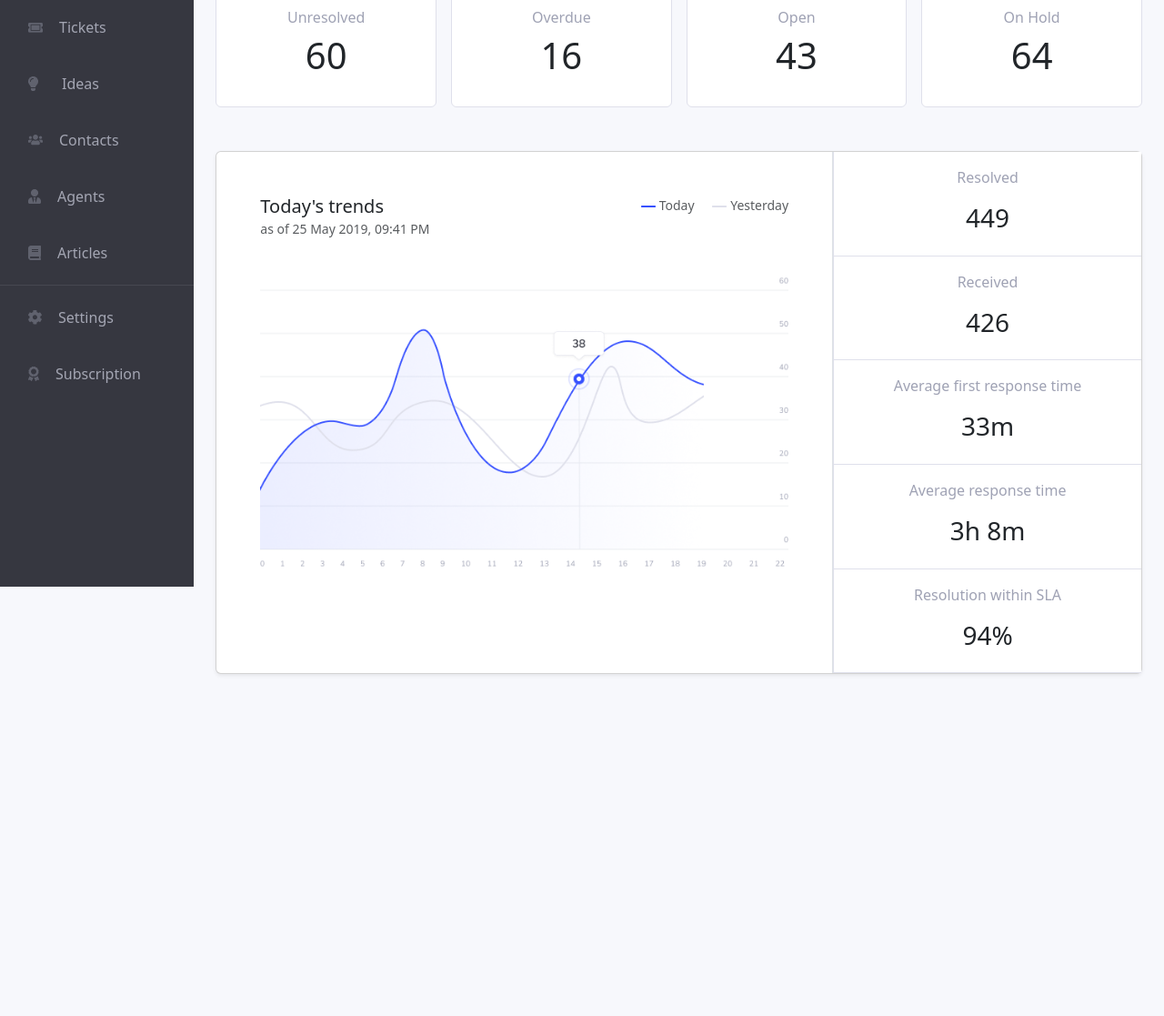
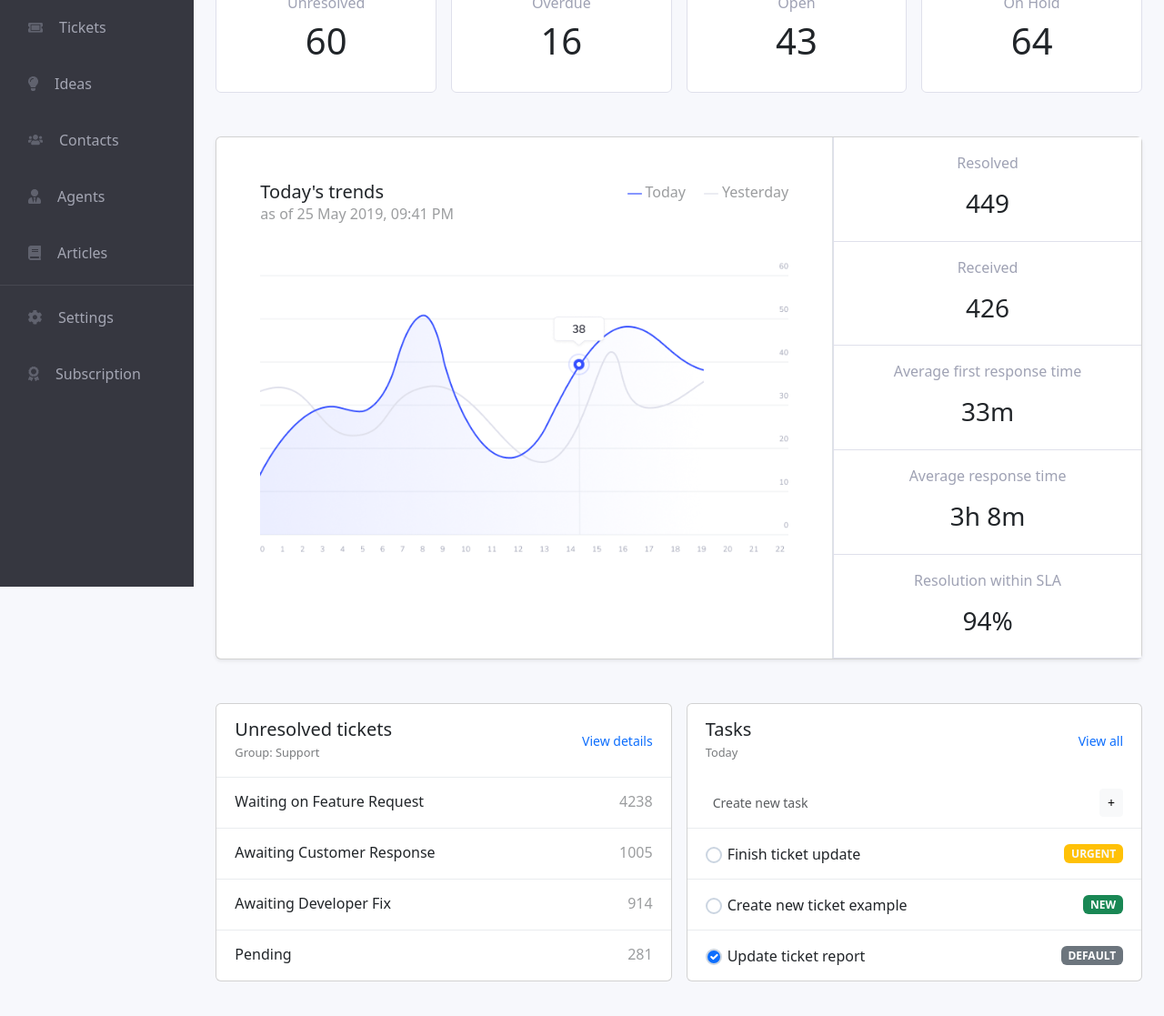
Before and after one commit to bzlatkov97/Bob-Zlatkov-inm320saa-a6-headless-cms, a website: page public/index.html in a window 1280 px wide. Shown: the part 155-1272 px from the top of the page at 91% size. Before the commit the page ends 936 px from the top, so only its background shows below. Drawn offline with nearby package versions, Linux system fonts and the light colour scheme; a web font is replaced by a local one.

Commit message:
My final assignment for INM320SAA

```diff
--- a/package.json
+++ b/package.json
@@ -1,5 +1,5 @@
 {
-  "name": "bob-zlatkov-inm320saa-a5-frontend-framework",
+  "name": "bob-zlatkov-inm320saa-a6-headless-cms",
   "version": "1.0.0",
   "main": "index.js",
   "scripts": {
--- a/public/assets/css/stylesheet.css
+++ b/public/assets/css/stylesheet.css
@@ -1,6 +1,5 @@
 body {
     background-color: #F7F8FC;
-    overflow-x: hidden;
 }
 
 img {
@@ -76,6 +75,10 @@ h6 {
 
 .main {
     padding: 20px;
+}
+
+.vertical-divider {
+    height: 25px;
 }
 
 .avatar {
@@ -168,6 +171,64 @@ article {
     color: #9FA2B4;
 }
 
+.infoCards {
+    border-radius: 12px;
+    overflow: hidden;
+    /* ensures lines hit edges cleanly */
+    display: flex;
+    align-items: stretch;
+}
+
+/* Header spacing */
+.card-header-custom {
+    padding: 16px 20px;
+}
+
+/* Rows */
+.card-row {
+    padding: 14px 20px;
+    border-top: 1px solid #e9ecef;
+    height: 56px;
+}
+
+.text-primary {
+    text-decoration: none;
+}
+
+.subText {
+    opacity: 60%;
+    font-weight: 400;
+    font-size: 0.8rem;
+}
+
+.group-name {
+    font-weight: 600;
+    opacity: 100%;
+}
+
+
+.text-muted {
+    color: #9FA2B4;
+    opacity: 60%;
+    font-size: 1rem;
+}
+
+.form-check-input[type="checkbox"] {
+    appearance: none;
+    -webkit-appearance: none;
+
+    width: 18px;
+    height: 18px;
+
+    border: 2px solid #cbd5e1;
+    border-radius: 50% !important;
+    /* force circle */
+
+    display: inline-block;
+    position: relative;
+    cursor: pointer;
+}
+
 @media (min-width: 768px) {
 
     body {
--- /dev/null
+++ b/public/assets/data/content.json
@@ -0,0 +1,89 @@
+{
+    "site_name": "Overview",
+    "info_cards": [
+        {
+            "title": "Unresolved tickets",
+            "subtitle": "Group: Support",
+            "link_text": "View details",
+            "rows": [
+                {
+                    "label": "Waiting on Feature Request",
+                    "value": "4238"
+                },
+                {
+                    "label": "Awaiting Customer Response",
+                    "value": "1005"
+                },
+                {
+                    "label": "Awaiting Developer Fix",
+                    "value": "914"
+                },
+                {
+                    "label": "Pending",
+                    "value": "281"
+                }
+            ],
+            "new_tab": false
+        },
+        {
+            "title": "Tasks",
+            "subtitle": "Today",
+            "link_text": "View all",
+            "tasks": [
+                {
+                    "label": "Finish ticket update",
+                    "status": "URGENT",
+                    "checked": false
+                },
+                {
+                    "label": "Create new ticket example",
+                    "status": "NEW",
+                    "checked": false
+                },
+                {
+                    "label": "Update ticket report",
+                    "status": "DEFAULT",
+                    "checked": true
+                }
+            ],
+            "new_tab": false
+        }
+    ],
+    "main_nav": [
+        {
+            "name": "Overview",
+            "icon": "assets/images/overview.png"
+        },
+        {
+            "name": "Tickets",
+            "icon": "assets/images/tickets.png"
+        },
+        {
+            "name": "Ideas",
+            "icon": "assets/images/ideas.png"
+        },
+        {
+            "name": "Contacts",
+            "icon": "assets/images/contacts.png"
+        },
+        {
+            "name": "Agents",
+            "icon": "assets/images/agents.png"
+        },
+        {
+            "name": "Articles",
+            "icon": "assets/images/articles.png"
+        },
+        {
+            "divider": true
+        },
+        {
+            "name": "Settings",
+            "icon": "assets/images/settings.png"
+        },
+        {
+            "name": "Subscription",
+            "icon": "assets/images/subscription.png"
+        }
+    ]
+}
--- /dev/null
+++ b/public/assets/js/main.js
@@ -0,0 +1,145 @@
+console.log("JS loaded");
+
+// async/await
+async function getData() {
+    try {
+        const response = await fetch('/assets/data/content.json');
+        const data = await response.json();
+
+        const container = document.querySelector('.infoCards');
+
+        data.info_cards.forEach(card => {
+
+            const col = document.createElement('article');
+            col.className = 'col-12 col-sm-6';
+
+            const section = document.createElement('section');
+            section.className = 'card h-100';
+
+            // HEADER
+            section.innerHTML = `
+                <div class="card-header-custom d-flex justify-content-between align-items-center">
+                    <div>
+                        <h5 class="mb-0">${card.title}</h5>
+                        <small class="subText">${card.subtitle}</small>
+                    </div>
+                    <a href="#" class="small text-primary">${card.link_text}</a>
+                </div>
+            `;
+
+            // TICKET ROWS
+            if (card.rows) {
+                card.rows.forEach(row => {
+                    const rowDiv = document.createElement('div');
+                    rowDiv.className = 'card-row d-flex justify-content-between';
+
+                    rowDiv.innerHTML = `
+                        <span>${row.label}</span>
+                        <span class="text-muted">${row.value}</span>
+                    `;
+
+                    section.appendChild(rowDiv);
+                });
+            }
+
+            // TASKS
+            if (card.tasks) {
+
+                // CREATE NEW TASK ROW
+                const inputRow = document.createElement('div');
+                inputRow.className = 'card-row d-flex align-items-center border-0';
+
+                inputRow.innerHTML = `
+        <input type="text" class="form-control form-control-sm border-0 shadow-none" placeholder="Create new task">
+        <button class="btn btn-light btn-sm ms-2">+</button>
+    `;
+
+                section.appendChild(inputRow);
+
+                card.tasks.forEach(task => {
+                    const taskDiv = document.createElement('div');
+                    taskDiv.className = 'card-row d-flex justify-content-between align-items-center';
+
+                    taskDiv.innerHTML = `
+                        <div class="form-check m-0">
+                            <input class="form-check-input" type="checkbox" ${task.checked ? 'checked' : ''}>
+                            <label class="form-check-label">${task.label}</label>
+                        </div>
+                       <span class="badge ${getBadgeClass(task.status)}">${task.status}</span>
+                    `;
+
+                    section.appendChild(taskDiv);
+                });
+            }
+
+            col.appendChild(section);
+            container.appendChild(col);
+        });
+
+    } catch (error) {
+        console.warn(error);
+    }
+}
+getData();
+
+function getBadgeClass(status) {
+    switch (status) {
+        case 'URGENT':
+            return 'bg-warning text-light';
+        case 'NEW':
+            return 'bg-success';
+        case 'DEFAULT':
+            return 'bg-secondary';
+        default:
+            return 'bg-secondary';
+    }
+}
+
+async function loadNav() {
+    try {
+        const response = await fetch("/assets/data/content.json");
+        const data = await response.json();
+
+        const navItems = data.main_nav;
+
+        const navList = document.getElementById("nav-list");
+
+        navItems.forEach(item => {
+            if (item.divider) {
+                const divider = document.createElement("img");
+                divider.src = "assets/images/divider.png";
+                divider.className = "divider mb-2";
+                navList.appendChild(divider);
+                return;
+            }
+
+            const li = document.createElement("li");
+            li.className = "nav-item mb-2";
+
+            const a = document.createElement("a");
+            a.className = "nav-link d-flex align-items-center";
+            a.href = item.link;
+            a.textContent = item.label;
+
+            const span = document.createElement("span");
+            span.className =
+                "ps-3 d-flex align-items-center w-100 justify-content-center justify-content-md-start";
+
+            const img = document.createElement("img");
+            img.src = item.icon;
+            img.className = "nav-symbol me-2";
+
+            span.appendChild(img);
+            span.append(item.name);
+
+            a.appendChild(span);
+            li.appendChild(a);
+            navList.appendChild(li);
+        });
+
+    } catch (error) {
+        console.error("Error loading nav:", error);
+    }
+}
+
+loadNav();
--- a/public/index.html
+++ b/public/index.html
@@ -26,75 +26,7 @@
                     <h6 class="d-flex align-items-center mt-4 fs-5 fs-md-5 fs-lg-4">
                         <img src="assets/images/dashboard-logo.png" class="dashboard-logo" alt="" aria-hidden="true">Dashboard Kit
                     </h6>
-
-                    <ul class="nav flex-column" role="list">
-
-                        <li class="nav-item mb-2">
-                            <a class="nav-link d-flex align-items-center" href="#">
-                                <span class="ps-3 d-flex align-items-center w-100 justify-content-center justify-content-md-start">
-                                    <img src="assets/images/overview.png" class="nav-symbol me-2" alt="" aria-hidden="true">Overview
-                                </span>
-                            </a>
-                        </li>
-
-                        <li class="nav-item mb-2">
-                            <a class="nav-link d-flex align-items-center" href="#">
-                                <span class="ps-3 d-flex align-items-center w-100 justify-content-center justify-content-md-start">
-                                    <img src="assets/images/tickets.png" class="nav-symbol me-2" alt="" aria-hidden="true">Tickets
-                                </span>
-                            </a>
-                        </li>
-
-                        <li class="nav-item mb-2">
-                            <a class="nav-link d-flex align-items-center" href="#">
-                                <span class="ps-3 d-flex align-items-center w-100 justify-content-center justify-content-md-start">
-                                    <img src="assets/images/ideas.png" class="nav-symbol me-3" alt="" aria-hidden="true">Ideas
-                                </span>
-                            </a>
-                        </li>
-
-                        <li class="nav-item mb-2">
-                            <a class="nav-link d-flex align-items-center" href="#">
-                                <span class="ps-3 d-flex align-items-center w-100 justify-content-center justify-content-md-start">
-                                    <img src="assets/images/contacts.png" class="nav-symbol me-2" alt="" aria-hidden="true">Contacts
-                                </span>
-                            </a>
-                        </li>
-
-                        <li class="nav-item mb-2">
-                            <a class="nav-link d-flex align-items-center" href="#">
-                                <span class="ps-3 d-flex align-items-center w-100 justify-content-center justify-content-md-start">
-                                    <img src="assets/images/agents.png" class="nav-symbol me-2" alt="" aria-hidden="true">Agents
-                                </span>
-                            </a>
-                        </li>
-
-                        <li class="nav-item mb-2">
-                            <a class="nav-link d-flex align-items-center" href="#">
-                                <span class="ps-3 d-flex align-items-center w-100 justify-content-center justify-content-md-start">
-                                    <img src="assets/images/articles.png" class="nav-symbol me-2" alt="" aria-hidden="true">Articles
-                                </span>
-                            </a>
-                        </li>
-
-                        <img src="assets/images/divider.png" class="divider mb-2" alt="" aria-hidden="true">
-
-                        <li class="nav-item mb-2">
-                            <a class="nav-link d-flex align-items-center" href="#">
-                                <span class="ps-3 d-flex align-items-center w-100 justify-content-center justify-content-md-start">
-                                    <img src="assets/images/settings.png" class="nav-symbol me-2" alt="" aria-hidden="true">Settings
-                                </span>
-                            </a>
-                        </li>
-
-                        <li class="nav-item mb-2">
-                            <a class="nav-link d-flex align-items-center" href="#">
-                                <span class="ps-3 d-flex align-items-center w-100 justify-content-center justify-content-md-start">
-                                    <img src="assets/images/subscription.png" class="nav-symbol me-2" alt="" aria-hidden="true">Subscription
-                                </span>
-                            </a>
-                        </li>
-                    </ul>
+                    <ul id="nav-list" class="nav flex-column"></ul>
                 </div>
             </nav>
 
@@ -111,7 +43,7 @@
                             <img src="assets/images/new-notifications.png" class="new-notif" alt="" aria-hidden="true">
                         </button>
 
-                        <div class="border-start border-secondary mx-3 opacity-25" style="height:25px;"></div>
+                        <div class="border-start border-secondary mx-3 opacity-25 vertical-divider"></div>
 
                         <div class="d-flex align-items-center gap-2">
                             <span class="d-none d-sm-inline me-2">Bob Zlatkov</span>
@@ -121,29 +53,29 @@
                 </div>
 
                 <!-- Cards -->
-                <div class="cards row g-3 mt-4">
-                    <article class="col-12 col-sm-6 col-lg-3">
+                <div class="cards row g-3 mt-2">
+                    <article class="col-sm-6 col-lg-3">
                         <section class="card p-3 d-flex align-items-center hover-border">
                             <h3 class="h6">Unresolved</h3>
                             <p class="display-6">60</p>
                         </section>
                     </article>
 
-                    <article class="col-12 col-sm-6 col-lg-3">
+                    <article class="col-sm-6 col-lg-3">
                         <section class="card p-3 d-flex align-items-center hover-border">
                             <h3 class="h6">Overdue</h3>
                             <p class="display-6">16</p>
                         </section>
                     </article>
 
-                    <article class="col-12 col-sm-6 col-lg-3">
+                    <article class="col-sm-6 col-lg-3">
                         <section class="card p-3 d-flex align-items-center hover-border">
                             <h3 class="h6">Open</h3>
                             <p class="display-6">43</p>
                         </section>
                     </article>
 
-                    <article class="col-12 col-sm-6 col-lg-3">
+                    <article class="col-sm-6 col-lg-3">
                         <section class="card p-3 d-flex align-items-center hover-border">
                             <h3 class="h6">On Hold</h3>
                             <p class="display-6">64</p>
@@ -206,9 +138,14 @@
                     </div>
                 </div>
                 <br>
+                <div class="infoCards row g-3 mb-4 mt-2 align-items-stretch">
+                </div>
+                <br>
             </main>
         </div>
     </div>
     <script src="https://cdn.jsdelivr.net/npm/bootstrap@5.3.2/dist/js/bootstrap.bundle.min.js"></script>
+    <script src="/assets/js/main.js"></script>
 </body>
+
 </html>
```
Also changed, not shown: public/assets/data/._content.json (added), public/assets/js/._main.js (added), 3 other files.
